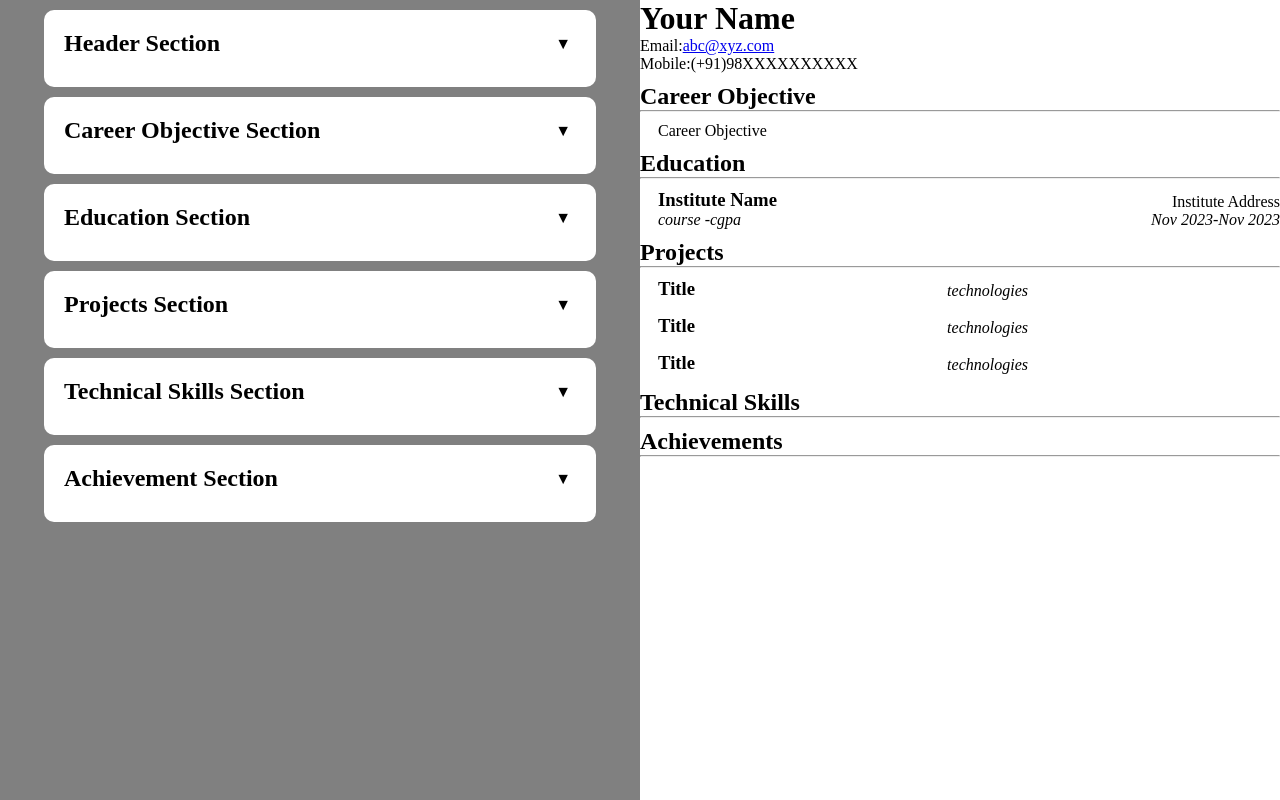
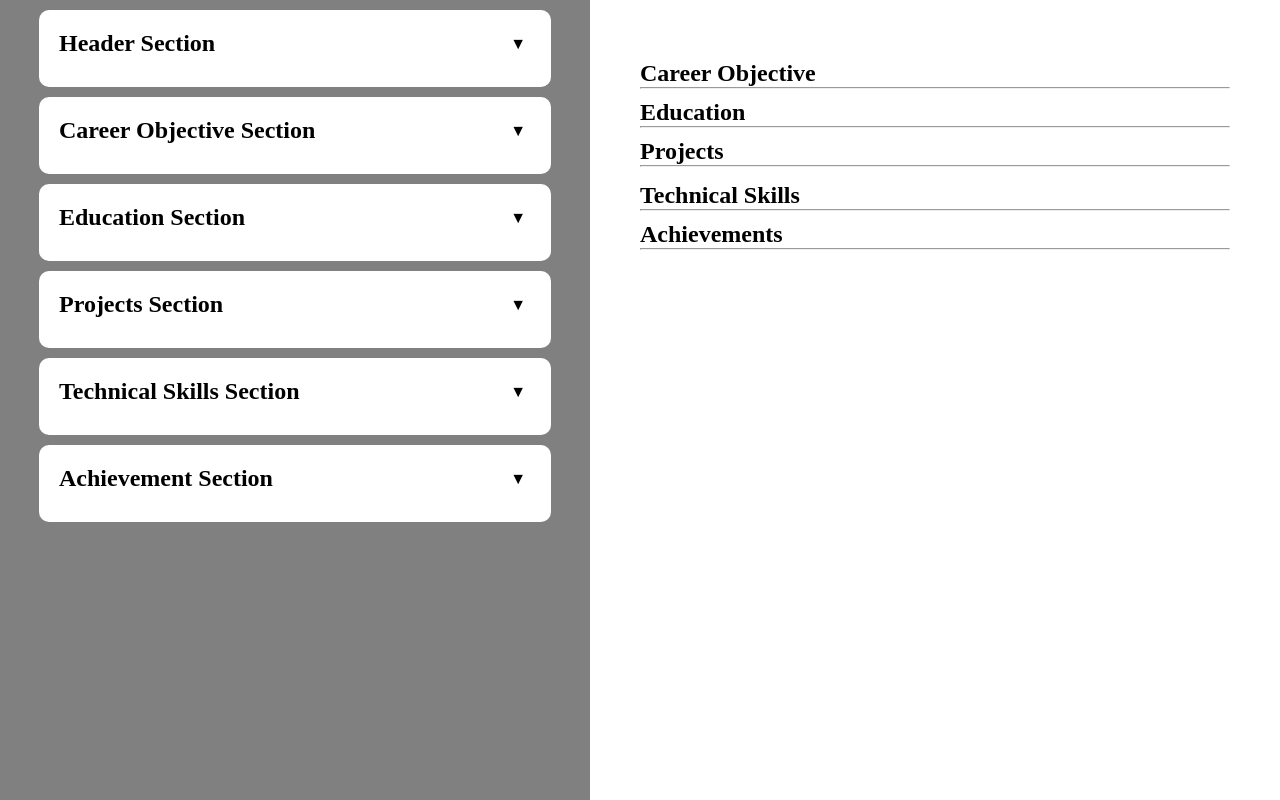
Before and after one commit to karprabha/cv-application, a React (Vite) app: page / in a window 1280 px wide. Built offline with nearby package versions, Linux system fonts and the light colour scheme.

Commit message:
add display conditions

```diff
--- a/src/components/Output.tsx
+++ b/src/components/Output.tsx
@@ -16,23 +16,35 @@ interface OutputProps {
 const Output: React.FC<OutputProps> = ({ cv }) => {
     return (
         <div className="output">
-            <HeaderSection headerSection={cv.headerSection || {}} />
+            {cv.headerSection && (
+                <HeaderSection headerSection={cv.headerSection} />
+            )}
 
+            {cv.introductionSection && (
                 <IntroductionSection
-                introductionSection={cv.introductionSection || {}}
+                    introductionSection={cv.introductionSection}
                 />
+            )}
 
-            <EducationSection educationSection={cv.educationSection || {}} />
+            {cv.educationSection && (
+                <EducationSection educationSection={cv.educationSection} />
+            )}
 
-            <ProjectSection projectSection={cv.projectSection || {}} />
+            {cv.projectSection && (
+                <ProjectSection projectSection={cv.projectSection} />
+            )}
 
+            {cv.technicalSkillSection && (
                 <TechnicalSkillSection
-                technicalSkillSection={cv.technicalSkillSection || {}}
+                    technicalSkillSection={cv.technicalSkillSection}
                 />
+            )}
 
+            {cv.achievementSection && (
                 <AchievementSection
-                achievementSection={cv.achievementSection || {}}
+                    achievementSection={cv.achievementSection}
                 />
+            )}
         </div>
     );
 };
--- a/src/components/output/EducationSectionOutput.tsx
+++ b/src/components/output/EducationSectionOutput.tsx
@@ -15,26 +15,45 @@ const EducationSection: React.FC<EducationSectionProps> = ({
         <div>
             <h2>Education</h2>
             <hr />
+
             <div className="section-container">
-                <div className="container">
-                    <h3>
-                        {educationSection.instituteName || "Institute Name"}
-                    </h3>
-                    <span>
-                        {educationSection.instituteAddress ||
-                            "Institute Address"}
-                    </span>
-                </div>
-                <div className="container italic-text">
-                    <span>
-                        {educationSection.course || "course"} -
-                        {educationSection.cgpa || "cgpa"}
-                    </span>
-                    <span>
-                        {formatDate(educationSection.startDate || "2023-11-01")}
-                        -{formatDate(educationSection.endDate || "2023-11-01")}
-                    </span>
-                </div>
+                {(educationSection.instituteName ||
+                    educationSection.instituteAddress) && (
+                    <div className="container">
+                        {educationSection.instituteName && (
+                            <h3>{educationSection.instituteName}</h3>
+                        )}
+
+                        {educationSection.instituteAddress && (
+                            <span>{educationSection.instituteAddress}</span>
+                        )}
+                    </div>
+                )}
+
+                {(educationSection.course ||
+                    educationSection.cgpa ||
+                    educationSection.startDate ||
+                    educationSection.endDate) && (
+                    <div className="container italic-text">
+                        {(educationSection.course || educationSection.cgpa) && (
+                            <span>
+                                {educationSection.course}-
+                                {educationSection.cgpa}
+                            </span>
+                        )}
+
+                        {(educationSection.startDate ||
+                            educationSection.endDate) && (
+                            <span>
+                                {educationSection.startDate &&
+                                    formatDate(educationSection.startDate)}
+                                -
+                                {educationSection.endDate &&
+                                    formatDate(educationSection.endDate)}
+                            </span>
+                        )}
+                    </div>
+                )}
             </div>
         </div>
     );
--- a/src/components/output/HeaderSectionOutput.tsx
+++ b/src/components/output/HeaderSectionOutput.tsx
@@ -13,31 +13,33 @@ const HeaderSection: React.FC<HeaderSectionProps> = ({ headerSection }) => {
         <div>
             <div className="container header-section-container">
                 <div className="left-container">
-                    <h1>{headerSection.name || "Your Name"}</h1>
+                    {headerSection.name && <h1>{headerSection.name}</h1>}
+                    {headerSection.email && (
                         <span>
                             Email:
-                        <a
-                            href={
-                                "mailto:" +
-                                (headerSection.email || "abc@xyz.com")
-                            }
-                        >
-                            {headerSection.email || "abc@xyz.com"}
+                            <a href={"mailto:" + headerSection.email}>
+                                {headerSection.email}
                             </a>
                         </span>
+                    )}
+
+                    {(headerSection.countryCode ||
+                        headerSection.phoneNumber) && (
                         <span>
                             Mobile:
-                        <span>(+{headerSection.countryCode || "91"})</span>
-                        <span>
-                            {headerSection.phoneNumber || "98XXXXXXXXXX"}
+                            {headerSection.countryCode && (
+                                <span>(+{headerSection.countryCode})</span>
+                            )}
+                            {headerSection.phoneNumber && (
+                                <span>{headerSection.phoneNumber}</span>
+                            )}
                         </span>
-                    </span>
+                    )}
                 </div>
 
                 <div className="right-container">
+                    {headerSection.portfolioURL && (
                         <span>
-                        {headerSection.portfolioURL && (
-                            <>
                             Portfolio:
                             <a
                                 href={headerSection.portfolioURL}
@@ -45,35 +47,24 @@ const HeaderSection: React.FC<HeaderSectionProps> = ({ headerSection }) => {
                             >
                                 {TrimURL(headerSection.portfolioURL)}
                             </a>
-                            </>
+                        </span>
                     )}
-                    </span>
+                    {headerSection.githubURL && (
                         <span>
-                        {headerSection.githubURL && (
-                            <>
                             Github:
-                                <a
-                                    href={headerSection.githubURL}
-                                    target="_blank"
-                                >
+                            <a href={headerSection.githubURL} target="_blank">
                                 {TrimURL(headerSection.githubURL)}
                             </a>
-                            </>
+                        </span>
                     )}
-                    </span>
+                    {headerSection.linkedInURL && (
                         <span>
-                        {headerSection.linkedInURL && (
-                            <>
                             LinkedIn:
-                                <a
-                                    href={headerSection.linkedInURL}
-                                    target="_blank"
-                                >
+                            <a href={headerSection.linkedInURL} target="_blank">
                                 {TrimURL(headerSection.linkedInURL)}
                             </a>
-                            </>
+                        </span>
                     )}
-                    </span>
                 </div>
             </div>
         </div>
--- a/src/components/output/IntroductionSectionOutput.tsx
+++ b/src/components/output/IntroductionSectionOutput.tsx
@@ -14,9 +14,9 @@ const IntroductionSection: React.FC<IntroductionSectionProps> = ({
             <h2>Career Objective</h2>
             <hr />
             <div className="section-container">
-                <p>
-                    {introductionSection.careerObjective || "Career Objective"}
-                </p>
+                {introductionSection.careerObjective && (
+                    <p>{introductionSection.careerObjective}</p>
+                )}
             </div>
         </div>
     );
--- a/src/components/output/ProjectOutput.tsx
+++ b/src/components/output/ProjectOutput.tsx
@@ -9,48 +9,52 @@ interface ProjectOutputProps {
 const ProjectOutput: React.FC<ProjectOutputProps> = ({ project }) => {
     return (
         <div>
+            {(project.title ||
+                project.technologies ||
+                project.demoURL ||
+                project.repositoryURL ||
+                project.npmURL) && (
                 <div className="container">
-                <h3>{project.title || "Title"}</h3>
+                    {project.title && <h3>{project.title}</h3>}
+
+                    {project.technologies && (
                         <span className="italic-text">
-                    {project.technologies || "technologies"}
+                            {project.technologies}
                         </span>
+                    )}
 
                     <div>
+                        {project.demoURL && (
                             <span>
-                        {project.demoURL && (
-                            <>
                                 <a href={project.demoURL} target="_blank">
                                     Live Demo
                                 </a>
-                            </>
+                            </span>
                         )}
-                    </span>
 
                         {project.demoURL && project.repositoryURL && " | "}
 
+                        {project.repositoryURL && (
                             <span>
-                        {project.repositoryURL && (
-                            <>
                                 <a href={project.repositoryURL} target="_blank">
                                     Repository
                                 </a>
-                            </>
+                            </span>
                         )}
-                    </span>
 
                         {project.repositoryURL && project.npmURL && " | "}
 
+                        {project.npmURL && (
                             <span>
-                        {project.npmURL && (
-                            <>
                                 <a href={project.npmURL} target="_blank">
                                     NPM
                                 </a>
-                            </>
+                            </span>
                         )}
-                    </span>
                     </div>
                 </div>
+            )}
+
             <ul className="project-description-list">
                 {project.description1 && <li>{project.description1}</li>}
                 {project.description2 && <li>{project.description2}</li>}
--- a/src/components/output/ProjectSectionOutput.tsx
+++ b/src/components/output/ProjectSectionOutput.tsx
@@ -9,19 +9,33 @@ interface ProjectSectionProps {
 }
 
 const ProjectSection: React.FC<ProjectSectionProps> = ({ projectSection }) => {
-    const getParams = (index: number) => {
-        return projectSection.projects ? projectSection.projects[index] : {};
-    };
-
     return (
         <div>
-            <h2>Projects</h2>
-            <hr />
-            <div className="section-container">
-                <ProjectOutput project={getParams(0)} />
-                <ProjectOutput project={getParams(1)} />
-                <ProjectOutput project={getParams(2)} />
-            </div>
+            {projectSection.projects && (
+                <>
+                    <h2>Projects</h2>
+                    <hr />
+                    <div className="section-container">
+                        {projectSection.projects[0] && (
+                            <ProjectOutput
+                                project={projectSection.projects[0]}
+                            />
+                        )}
+
+                        {projectSection.projects[1] && (
+                            <ProjectOutput
+                                project={projectSection.projects[1]}
+                            />
+                        )}
+
+                        {projectSection.projects[2] && (
+                            <ProjectOutput
+                                project={projectSection.projects[2]}
+                            />
+                        )}
+                    </div>
+                </>
+            )}
         </div>
     );
 };
--- a/src/styles/style.scss
+++ b/src/styles/style.scss
@@ -18,10 +18,15 @@
     flex: 1;
     overflow-y: auto;
     height: 100vh;
+    box-sizing: border-box;
 }
 
 .editor {
     background-color: grey;
+}
+
+.output {
+    padding: 50px;
 }
 
 input,
```
Lines whose indentation alone changed are shown as unchanged.
